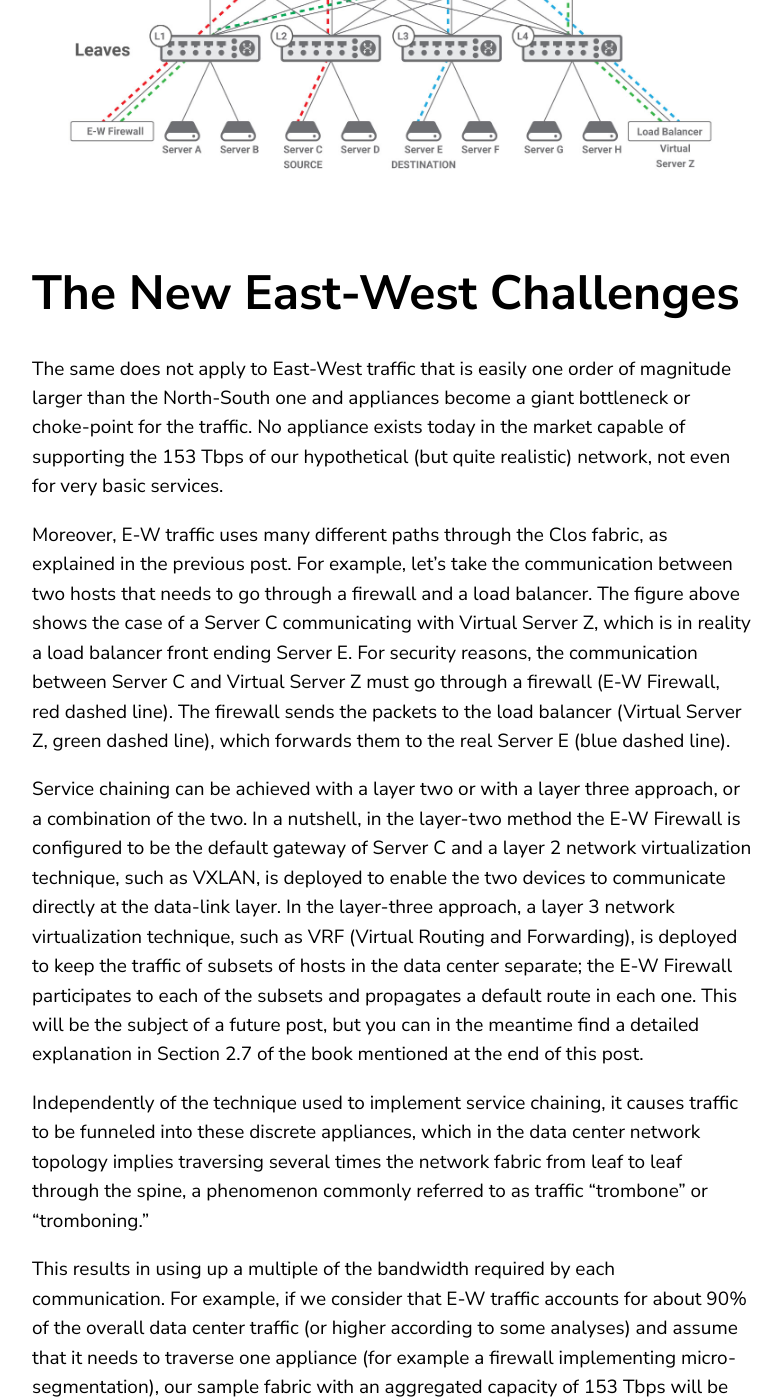
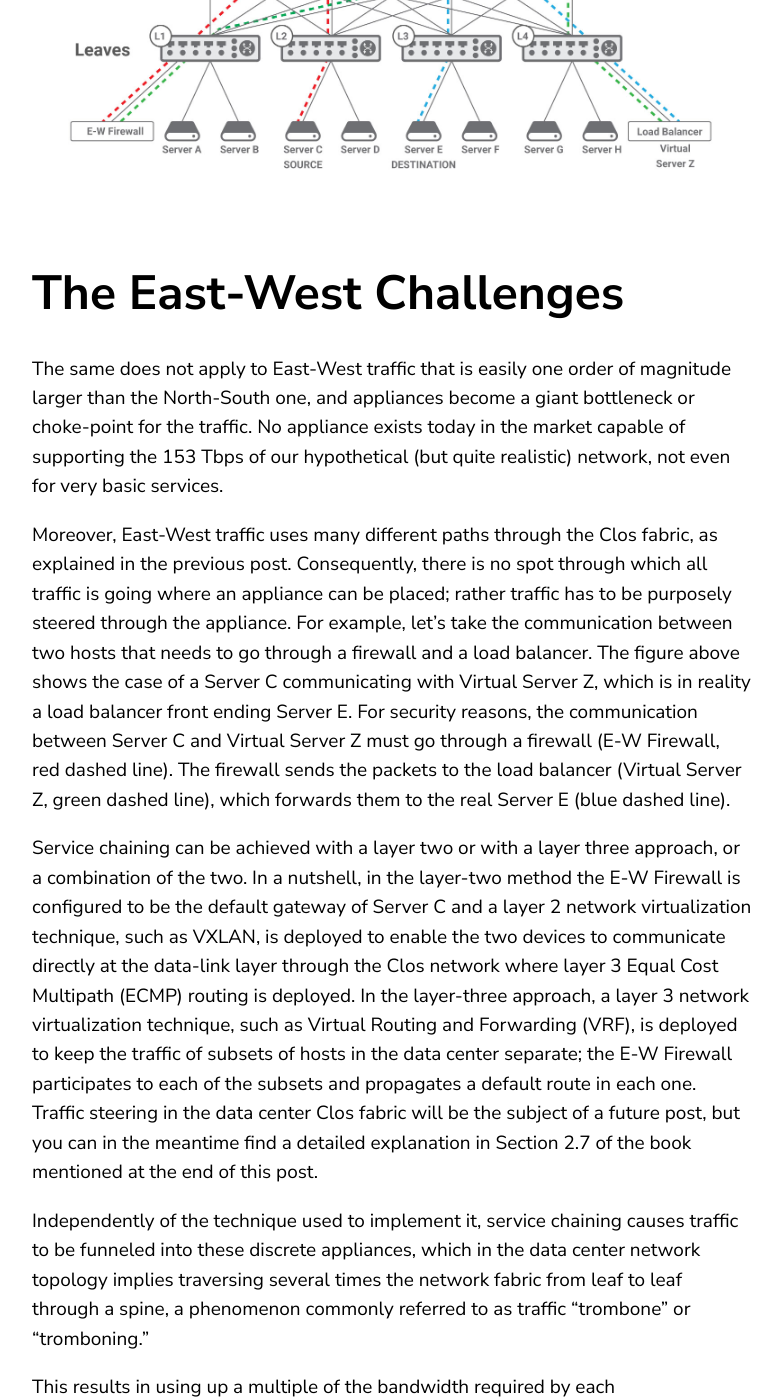
Before and after one commit to silvanogai/silvanogai, a Jekyll site: the page built from _posts/2020-05-18-service-edge.md, in a window 1280 px wide and 1400 px high, scrolled down 1399 px. Shown: the whole window, without its empty margins (68-850 px from the left). Built offline with Jekyll 4.4.1, drawn with Linux system fonts in a browser that asks for light colours; comment, search, counter and statistics services are not loaded; some of the changed text lies outside the part shown.

Commit message:
Update 2020-05-18-service-edge.md

```diff
--- a/_posts/2020-05-18-service-edge.md
+++ b/_posts/2020-05-18-service-edge.md
@@ -11,29 +11,30 @@
 
 # Introduction
 
-[In a previous post,](https://silvanogai.github.io/posts/clos-part1/) we have discussed the basics of Clos topologies in data center networks, and we have seen how they enable us to achieve extremely high aggregate bandwidth. For example, let's use a switch with 64 ports at 100 Gbps, ubiquitous these days as a leaf, and connect 24 ports as uplinks. This configuration deploys 24 spine switches for a total aggregated bandwidth of 6.4 x 24 = 153 Tbps!
+[In a previous post,](https://silvanogai.github.io/posts/clos-part1/) we have discussed the basics of Clos topologies in data center networks, and we have seen how they enable us to achieve extremely high aggregate bandwidth. For example, let's use as a leaf a switch with 64 ports at 100 Gbps (ubiquitous these days) and connect 24 ports as uplinks. This configuration deploys 24 spine switches for a total aggregated bandwidth of 6.4 x 24 = 153 Tbps!
 
-Now let's consider how to implement network, security, and visibility services, like firewall, micro-segmentation, load-balancing, tap network, on this example network. The classical solution has been to use discrete appliances dedicated to a particular service and implement "service chaining" when more than one appliance must act on the traffic.
+Now let's consider how to implement in this example network security,  network, and visibility services, like firewall, micro-segmentation, load-balancing, tap network. The classical solution has been to use discrete appliances dedicated to a particular service and implement "service chaining" when more than one appliance must act on the traffic.
 
-This works relatively well for the so called North-South traffic, i.e., the traffic going in and out the data center, such as Internet traffic. The figure below shows a typical way of interconnecting the data center network to the Internet, with a natural point of passage for all the N-S traffic where appliances can be located and traversed by traffic, as it is the case with the N-S Firewall. In addition, the bandwidth to the Internet is always significantly lower than the bandwidth inside the data center, hence it is reasonable to assume that the appliance is capable of operating at line rate without choking the communications.
+This works relatively well for the so called North-South traffic, i.e., the traffic going in and out the data center, such as Internet traffic. The figure below shows a typical way of interconnecting the data center network to the Internet, with a natural point of passage for all the North-South traffic where appliances can be located and traversed by traffic, as it is the case with the N-S Firewall. In addition, the bandwidth to the Internet is always significantly lower than the one  inside the data center, hence it is reasonable to assume that  appliances are capable of operating at line rate without choking the communications.
 
 ![Network Diagram](/assets/images/network.jpg)
 
-# The New East-West Challenges
+# The East-West Challenges
 
-The same does not apply to East-West traffic that is easily one order of magnitude larger than the North-South one and appliances become a giant bottleneck or choke-point for the traffic. No appliance exists today in the market capable of supporting the 153 Tbps of our hypothetical (but quite realistic) network, not even for very basic services.
+The same does not apply to East-West traffic that is easily one order of magnitude larger than the North-South one, and appliances become a giant bottleneck or choke-point for the traffic. No appliance exists today in the market capable of supporting the 153 Tbps of our hypothetical (but quite realistic) network, not even for very basic services.
 
-Moreover, E-W traffic uses many different paths through the Clos fabric, as explained in the previous post. For example, let's take the communication between two hosts that needs to go through a firewall and a load balancer. The figure above shows the case of a Server C communicating with Virtual Server Z, which is in reality a load balancer front ending Server E. For security reasons, the communication between Server C and Virtual Server Z must go through a firewall (E-W Firewall, red dashed line). The firewall sends the packets to the load balancer (Virtual Server Z, green dashed line), which forwards them to the real Server E  (blue dashed line).
 
-Service chaining can be achieved with a layer two or with a layer three approach, or a combination of the two. In a nutshell, in the layer-two method the E-W Firewall is configured to be the default gateway of Server C and a layer 2 network virtualization technique, such as VXLAN, is deployed to enable the two devices to communicate directly at the data-link layer. In the layer-three approach, a layer 3 network virtualization technique, such as VRF (Virtual Routing and Forwarding), is deployed to keep the traffic of subsets of hosts in the data center separate; the E-W Firewall participates to each of the subsets and propagates a default route in each one. This will be the subject of a future post, but you can in the meantime find a detailed explanation in Section 2.7 of the book mentioned at the end of this post.
+Moreover, East-West traffic uses many different paths through the Clos fabric, as explained in the previous post. Consequently, there is no spot through which all traffic is going where an appliance can be placed; rather traffic has to be purposely steered through the appliance. For example, let's take the communication between two hosts that needs to go through a firewall and a load balancer. The figure above shows the case of a Server C communicating with Virtual Server Z, which is in reality a load balancer front ending Server E. For security reasons, the communication between Server C and Virtual Server Z must go through a firewall (E-W Firewall, red dashed line). The firewall sends the packets to the load balancer (Virtual Server Z, green dashed line), which forwards them to the real Server E  (blue dashed line).
 
-Independently of the technique used to implement service chaining, it causes traffic to be funneled into these discrete appliances, which in the data center network topology implies traversing several times the network fabric from leaf to leaf through the spine, a phenomenon commonly referred to as traffic "trombone" or "tromboning."
+Service chaining can be achieved with a layer two or with a layer three approach, or a combination of the two. In a nutshell, in the layer-two method the E-W Firewall is configured to be the default gateway of Server C and a layer 2 network virtualization technique, such as VXLAN, is deployed to enable the two devices to communicate directly at the data-link layer through the Clos network where layer 3 Equal Cost Multipath (ECMP) routing is deployed. In the layer-three approach, a layer 3 network virtualization technique, such as Virtual Routing and Forwarding (VRF), is deployed to keep the traffic of subsets of hosts in the data center separate; the E-W Firewall participates to each of the subsets and propagates a default route in each one. Traffic steering in the data center Clos fabric will be the subject of a future post, but you can in the meantime find a detailed explanation in Section 2.7 of the book mentioned at the end of this post.
 
-This results in using up a multiple of the bandwidth required by each communication. For example, if we consider that E-W traffic accounts for about 90% of the overall data center traffic (or higher according to some analyses) and assume that it needs to traverse one appliance (for example a firewall implementing micro-segmentation), our sample fabric with an aggregated capacity of 153 Tbps will be able to carry only 85 Tbps host to host traffic. In other words, up to 68 Tbps of overall capacity are wasted due to traffic tromboning; and this amount grows when more appliances are chained.
+Independently of the technique used to implement it, service chaining causes traffic to be funneled into these discrete appliances, which in the data center network topology implies traversing several times the network fabric from leaf to leaf through a spine, a phenomenon commonly referred to as traffic "trombone" or "tromboning."
+
+This results in using up a multiple of the bandwidth required by each communication. For example, if we consider that East-West traffic accounts for about 90% of the overall data center traffic (or higher according to some analyses) and assume that it needs to traverse one appliance (for example a firewall implementing micro-segmentation), our sample fabric with an aggregated capacity of 153 Tbps will be able to carry only about 80 Tbps of host to host traffic. In other words, up to 73 Tbps of overall capacity are wasted due to traffic tromboning; and this amount grows when more appliances are chained.
 
 Another disadvantage is that crossing multiple times the Clos network (three times in the example above), results in a tremendous increase in latency and jitter.
 
-The root issue with the deployment of discrete appliances is that packet routing is determined by the placement of the appliances, not the source or destination host. Instead the whole point of deploying Clos topologies is to optimize and simplify routing having only two hops between any two communicating endpoints, while leveraging ECMP to use all paths between the leaf and spine switches. With traffic tromboning through discrete appliances all the work done optimizing routing and resource utilization in the Clos network is gone!
+The root issue with the deployment of discrete appliances is that packet routing is determined by the placement of the appliances, not the source or destination host. Instead the whole point of deploying Clos topologies is to optimize and simplify routing, having only two hops between any two communicating endpoints, while leveraging ECMP routing to use all paths between the leaf and spine switches. With traffic tromboning through discrete appliances all the work done optimizing routing and resource utilization in the Clos network is gone!
 
 The problems discussed above are only going to get worse for several reasons:
 * The amount of bandwidth in the network is growing much faster than the capacity of the appliances;
@@ -42,21 +43,20 @@
 
 # The solution
 
-The only realistic way of addressing the growing challenges in providing services on East-West traffic is to implement such services, in a distributed fashion, at the edge, i.e., at the border between the network and the servers. Services need to be applied before the packet enters a leaf switch, or immediately after it exits a leaf switch. Today’s edge speed is 25 Gbps for enterprise networks and 100 Gbps for cloud providers. State of the art technology enables services to achieve such capacity, especially when executing over domain-specific hardware.
+The only realistic way of addressing the growing challenges in providing services on East-West traffic is to implement such services, in a *distributed* fashion, at the *edge*, i.e., at the border between the network and the hosts. Services need to be applied before the packet enters a leaf switch, or immediately after it exits a leaf switch. Today’s edge speed is 25 Gbps for enterprise networks and 100 Gbps for cloud providers. State of the art technology enables services to achieve such capacity, especially when executing over domain-specific hardware.
 
-Let’s consider where best at the edge domain-specific hardware and the corresponding services can be hosted. The data center edge is composed of three elements: the Network Interface Card (NIC) on the host, the wire between the NIC and a port of a leaf switch, and the port on the leaf switch. Conceptually domain-specific hardware can be hosted in any of these three elements: on the NIC, as a bump-in-the-wire, or on the switch.
+Let’s consider where best  domain-specific hardware and the corresponding services can be hosted at the edge. The data center edge is composed of three elements: the Network Interface Card (NIC) on the host, the wire between the NIC and a port of a leaf switch, and the port on the leaf switch. Conceptually domain-specific hardware can be hosted in any of these three elements: in the NIC, as a bump-in-the-wire, or in the switch.
 
 The bump in the wire solution is not practical as it would require the addition of new devices in racks to be put in-line (i.e., on the wire) between hosts and leave switches, which would take away valuable real estate for revenue generating compute.
 
-
-Currently the best solution seems to be hosting the domain-specific hardware on a server PCIe slot. This requires such domain specific hardware to have a small enough footprint to be able to fit there and especially a power consumption not exceeding 25-30 W, which is the maximum value acceptable by many PCIe slots on commercial servers. It does not take away any valuable real estate, since that PCIe slot would have anyway been occupied by a regular NIC.
+Currently the best solution seems to be hosting the domain-specific hardware on a host PCIe slot. This requires such domain specific hardware to have a small enough footprint to be able to fit there and especially a power consumption not exceeding 25-30 W, which is the maximum value acceptable by many PCIe slots on commercial servers. It does not take away any valuable real estate, since that PCIe slot would have anyway been occupied by a regular NIC.
 This has also the added bonus advantage of providing services that by definition require PCIe access, such as offloads of RDMA (Remote Direct Memory Access) and storage (e.g., Non-Volatile Memory express over Fabric or NVMe-oF).
 
-Placing services in a distributed fashion at the edge naturally leverages the same scale out model utilized for the compute. As the demand for processing grows, additional hosts are added to the data center, hence increasing the overall amount of traffic to handle. However, this also increases the amount of PCIe mounted domain specific hardware available, and consequently the processing capacity dedicated to the distributed service necessary to cope with the increased traffic.
+Placing services in a distributed fashion at the edge naturally leverages the same scale out model utilized for the compute. As the demand for processing grows, additional servers are added to the data center, hence increasing the overall amount of traffic to handle. However, this also increases the amount of PCIe mounted domain specific hardware available, and consequently the processing capacity dedicated to the distributed service execution and necessary to cope with the additional traffic.
 
-While scale demands that services are implemented in a distributed way, their control and management instead must be centralized, otherwise the complexity of creating a distributed configuration is too high for the network administrator. When configuring a service the administrator should not worry about where that service will be offered. For example, when writing a security filter rule, the administrator should not have to know which element is going to enforce it (i.e., drop the matching packets).
+While scale demands that services are implemented in a distributed way, their control and management must instead be centralized, otherwise the complexity of creating a distributed configuration is too high for the network administrator. When configuring a service the administrator should not worry about where that service will be offered. For example, when writing a security filter rule, the administrator should not have to know which element (i.e., PCIe mounted device) is going to enforce it (e.g., drop matching packets).
 
-The most suitable model to achieve this is to have an intent-based configuration, e.g., in the form of policies, set up on a centralized controller that subsequently takes care of passing a corresponding configuration to the relevant execution engines that actually implement the service. Intent-based configuration means that an execution engine involved in implementing the policy can even be offline when the administrator defines a policy, but when it comes online its actual state is reconciled with the desired state. This approach is preferable over a transactional one that tries to update all the cards at the same time, as it could  not succeed in many cases due to the very large number of PCIe cards participating in the distributed service execution.
+The most suitable model to achieve this is to have an intent-based configuration, e.g., in the form of policies, set up on a centralized controller that subsequently takes care of passing a corresponding configuration to the relevant execution engines that actually implement the service. Intent-based configuration means that an execution engine involved in implementing a policy can even be offline when the administrator defines the policy, but when it comes online its actual state is reconciled with the desired state. This approach is preferable over a transactional one that tries to update all the cards at the same time, as it could  not succeed in many cases due to the very large number of PCIe cards participating in the distributed service execution.
 
 ---
 
```
